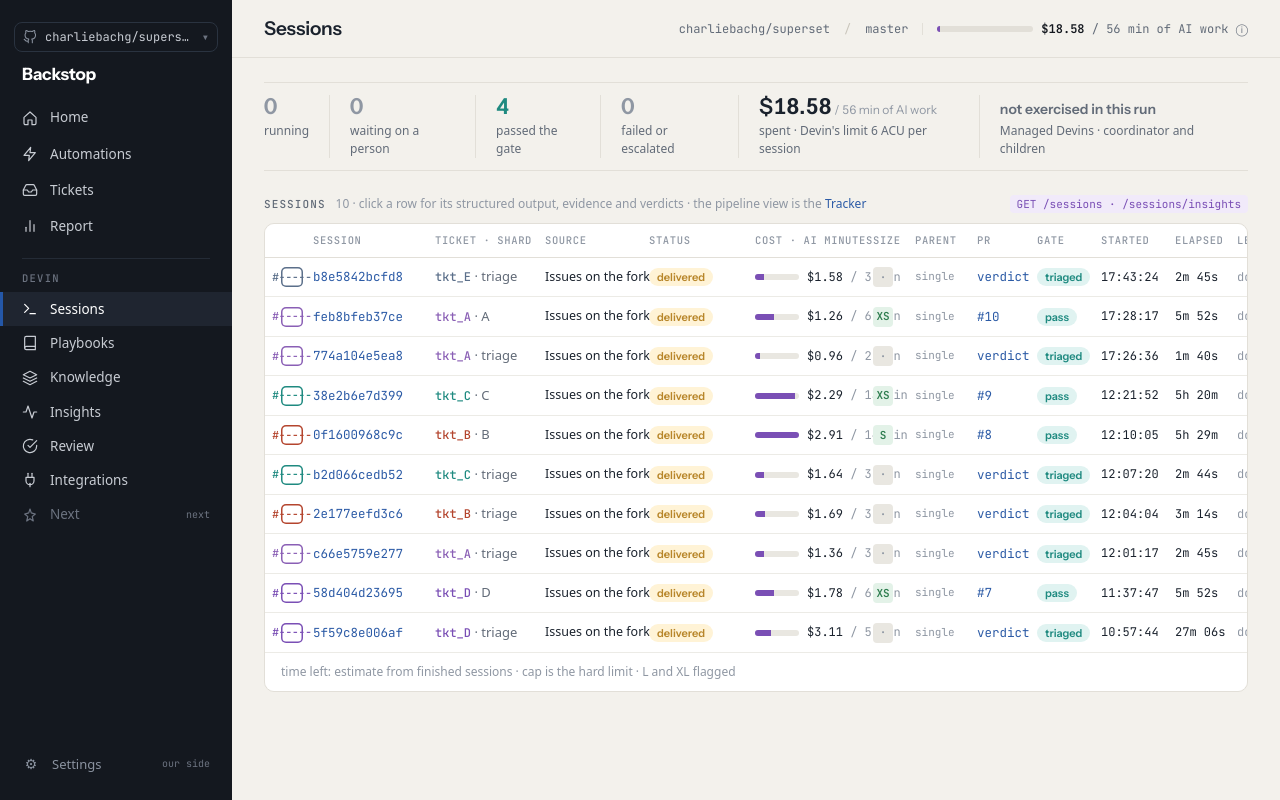
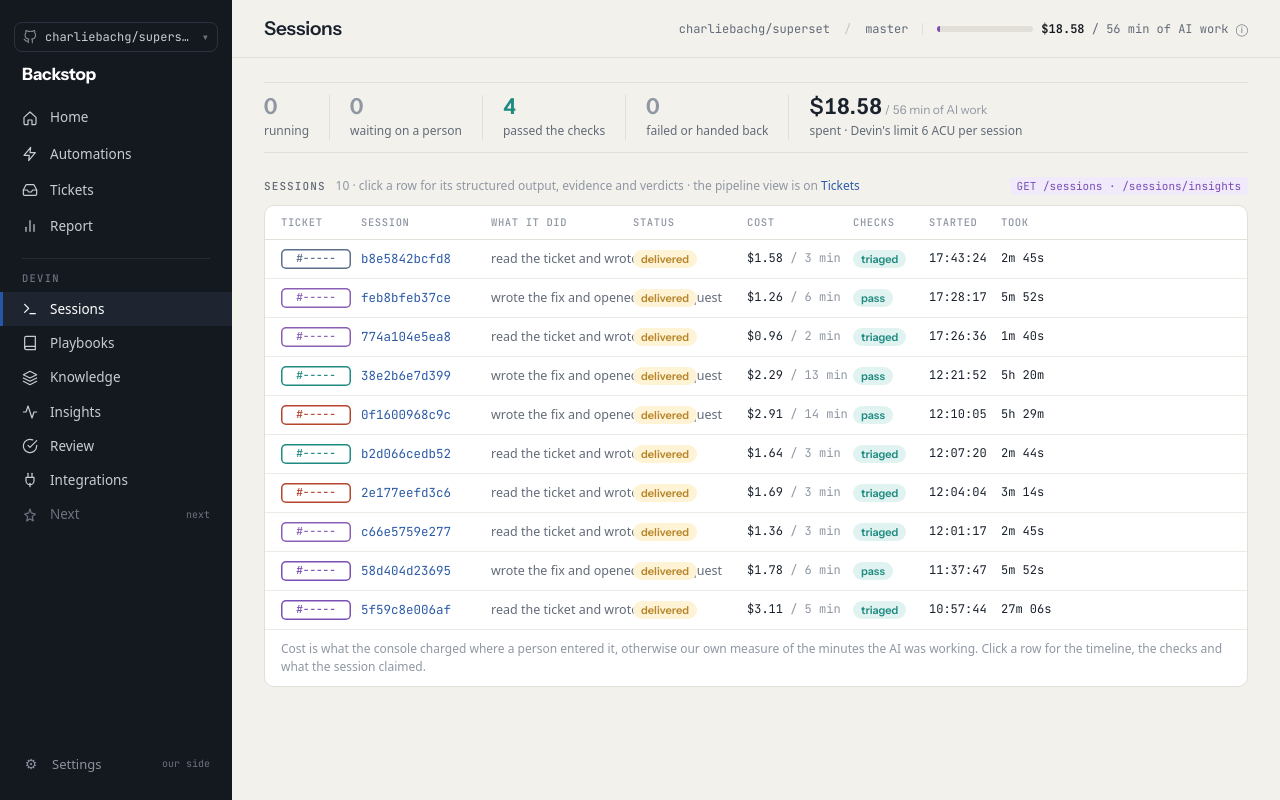
Before and after one commit to charliebachg/swe-loop, a FastAPI app: page /devin/sessions in a window 1280 px wide. Run offline with FastAPI, Linux system fonts and the light colour scheme; data comes from the database, SQL or seed files in the repository; parts of the project's set-up code (start-up, migrations or seed data) failed here and were passed over.

Commit message:
Sessions: eight columns that each say something
Fourteen columns overflowed their own container and three of them carried
the same value on every row. What is left: the ticket, the session, what
it was for, its status, what it cost, whether the checks passed, when it
started and how long it took. The cost cell no longer shows a value over
itself, and the empty tile is gone.

```diff
--- a/templates/v2/sessions.html
+++ b/templates/v2/sessions.html
@@ -2,33 +2,27 @@
         <div style="display:flex;align-items:stretch;border-top:1px solid #e2dfd8;border-bottom:1px solid #e2dfd8;padding:12px 0;margin-bottom:24px">
           <div style="padding:0 20px 0 0"><div style="font:600 22px/1.1 'Instrument Sans',system-ui,sans-serif;font-variant-numeric:tabular-nums;color:{{ now.runningColor }}">{{ now.running }}</div><div style="font-size:12px;color:#626b78;margin-top:3px">running</div></div>
           <div style="padding:0 20px;border-left:1px solid #e2dfd8"><div style="font:600 22px/1.1 'Instrument Sans',system-ui,sans-serif;font-variant-numeric:tabular-nums;color:{{ now.waitingColor }}">{{ now.waiting }}</div><div style="font-size:12px;color:#626b78;margin-top:3px">waiting on a person</div></div>
-          <div style="padding:0 20px;border-left:1px solid #e2dfd8"><div style="font:600 22px/1.1 'Instrument Sans',system-ui,sans-serif;font-variant-numeric:tabular-nums;color:{{ now.passedColor }}">{{ now.passed }}</div><div style="font-size:12px;color:#626b78;margin-top:3px">passed the gate</div></div>
-          <div style="padding:0 20px;border-left:1px solid #e2dfd8"><div style="font:600 22px/1.1 'Instrument Sans',system-ui,sans-serif;font-variant-numeric:tabular-nums;color:{{ now.failedColor }}">{{ now.failed }}</div><div style="font-size:12px;color:#626b78;margin-top:3px">failed or escalated</div></div>
+          <div style="padding:0 20px;border-left:1px solid #e2dfd8"><div style="font:600 22px/1.1 'Instrument Sans',system-ui,sans-serif;font-variant-numeric:tabular-nums;color:{{ now.passedColor }}">{{ now.passed }}</div><div style="font-size:12px;color:#626b78;margin-top:3px">passed the checks</div></div>
+          <div style="padding:0 20px;border-left:1px solid #e2dfd8"><div style="font:600 22px/1.1 'Instrument Sans',system-ui,sans-serif;font-variant-numeric:tabular-nums;color:{{ now.failedColor }}">{{ now.failed }}</div><div style="font-size:12px;color:#626b78;margin-top:3px">failed or handed back</div></div>
           <div style="padding:0 20px;border-left:1px solid #e2dfd8"><div style="font:600 22px/1.1 'Instrument Sans',system-ui,sans-serif;font-variant-numeric:tabular-nums">{{ acuSpent }}<span style="font-size:12px;font-weight:400;color:#8f97a3"> / {{ acuCap }}</span></div><div style="font-size:12px;color:#626b78;margin-top:3px">{{ spentLabel }}</div></div>
-          <div style="padding:0 20px;border-left:1px solid #e2dfd8"><div style="font:600 14px/1.3 'Instrument Sans',system-ui,sans-serif;color:#626b78;padding-top:5px;min-height:24px">{{ managed }}</div><div style="font-size:12px;color:#626b78;margin-top:3px">Managed Devins · coordinator and children</div></div>
+          </div>
         </div>
         <div style="display:flex;align-items:baseline;gap:10px;margin:0 0 10px">
-          <span style="font:500 11px/1.4 'JetBrains Mono',monospace;letter-spacing:.1em;text-transform:uppercase;color:#626b78">Sessions</span><span style="font-size:12px;color:#8f97a3">{{ sessionRows | length }} · click a row for its structured output, evidence and verdicts · the pipeline view is the <a href="{{ goTracker }}">Tracker</a></span>
+          <span style="font:500 11px/1.4 'JetBrains Mono',monospace;letter-spacing:.1em;text-transform:uppercase;color:#626b78">Sessions</span><span style="font-size:12px;color:#8f97a3">{{ sessionRows | length }} · click a row for its structured output, evidence and verdicts · the pipeline view is on <a href="{{ goTracker }}">Tickets</a></span>
           <span style="margin-left:auto;font:11px/18px 'JetBrains Mono',monospace;padding:0 7px;border-radius:4px;background:#f1eafa;color:#7a4fb5">GET /sessions · /sessions/insights</span>
         </div>
         <div style="background:#fff;border:1px solid #e2dfd8;border-radius:10px;overflow:hidden;overflow-x:auto">
-          <div style="display:grid;grid-template-columns:22px 112px 100px 94px 96px 108px 32px 52px 50px 54px 64px 52px 86px 44px;gap:10px;padding:9px 16px;border-bottom:1px solid #e2dfd8;font:500 10.5px/1.4 'JetBrains Mono',monospace;letter-spacing:.06em;text-transform:uppercase;color:#8f97a3;white-space:nowrap;min-width:1100px"><span></span><span>session</span><span>ticket · shard</span><span>source</span><span>status</span><span>{{ costHead }}</span><span>size</span><span>parent</span><span>PR</span><span>gate</span><span>started</span><span>elapsed</span><span>left, est.</span><span></span></div>
+          <div style="display:grid;grid-template-columns:70px 120px 132px 104px 96px 66px 62px 60px;gap:10px;padding:9px 16px;border-bottom:1px solid #e2dfd8;font:500 10.5px/1.4 'JetBrains Mono',monospace;letter-spacing:.06em;text-transform:uppercase;color:#8f97a3;white-space:nowrap"><span>ticket</span><span>session</span><span>what it did</span><span>status</span><span>cost</span><span>checks</span><span>started</span><span>took</span></div>
           {% for s in sessionRows %}
-            <div hx-get="{{ s.open }}" hx-target="#page" hx-swap="innerHTML" hx-push-url="true" style="display:grid;grid-template-columns:22px 112px 100px 94px 96px 108px 32px 52px 50px 54px 64px 52px 86px 44px;gap:10px;padding:9px 16px;border-bottom:1px solid #ecebe6;font-size:13px;align-items:center;cursor:pointer;background:{{ s.bg }};white-space:nowrap;min-width:1100px" data-hover="background:#faf9f6">
+            <div hx-get="{{ s.open }}" hx-target="#page" hx-swap="innerHTML" hx-push-url="true" style="display:grid;grid-template-columns:70px 120px 132px 104px 96px 66px 62px 60px;gap:10px;padding:9px 16px;border-bottom:1px solid #ecebe6;font-size:13px;align-items:center;cursor:pointer;background:{{ s.bg }};white-space:nowrap" data-hover="background:#faf9f6">
               <span style="height:20px;padding:0 6px;border-radius:5px;display:inline-flex;align-items:center;justify-content:center;font:600 11px/1 'JetBrains Mono',monospace;white-space:nowrap;background:{{ s.dotBg }};color:{{ s.dotFg }};box-shadow:inset 0 0 0 1.5px {{ s.color }}">{{ s.ref }}</span>
               <a href="{{ s.url }}" target="_blank" onclick="event.stopPropagation()" style="font:12.5px/1.4 'JetBrains Mono',monospace">{{ s.id }}</a>
-              <span><a href="{{ s.track }}" style="font:500 12px/1.4 'JetBrains Mono',monospace;color:{{ s.color }}">{{ s.tk }}</a> <span style="color:#626b78">· {{ s.shard }}</span></span>
-              <span style="font-size:12.5px">{{ s.source }}</span>
+              <span style="font-size:12.5px;color:#626b78">{{ s.did }}</span>
               <span><span style="display:inline-block;padding:0 8px;border-radius:10px;font:600 11px/18px 'Instrument Sans',system-ui,sans-serif;background:{{ s.stBg }};color:{{ s.stFg }}">{{ s.status }}</span></span>
-              <span style="display:flex;align-items:center;gap:8px"><span style="width:44px;height:6px;background:#e9e7e1;border-radius:3px;overflow:hidden;flex:none"><span style="display:block;height:100%;width:{{ s.acuPct }}%;background:#7a4fb5"></span></span><span style="font:12px/1.4 'JetBrains Mono',monospace">{{ s.acu }}{% if s.cap %}<span style="color:#8f97a3"> / {{ s.cap }}</span>{% endif %}</span></span>
-              <span><span style="display:inline-flex;width:20px;height:20px;border-radius:4px;align-items:center;justify-content:center;background:{{ s.sizeBg }};color:{{ s.sizeFg }};font:600 11px/1 'JetBrains Mono',monospace">{{ s.size }}</span></span>
-              <span style="font:11px/1.4 'JetBrains Mono',monospace;color:#8f97a3">{{ s.parent }}</span>
-              <a href="{{ s.prUrl }}" target="_blank" onclick="event.stopPropagation()" style="font:12.5px/1.4 'JetBrains Mono',monospace">{{ s.pr }}</a>
+              <span style="font:12px/1.4 'JetBrains Mono',monospace">{{ s.acu }}{% if s.cap %}<span style="color:#8f97a3"> / {{ s.cap }}</span>{% endif %}</span>
               <span><span style="display:inline-block;padding:0 8px;border-radius:10px;font:600 11px/18px 'Instrument Sans',system-ui,sans-serif;background:{{ s.gateBg }};color:{{ s.gateFg }}">{{ s.gate }}</span></span>
               <span style="font:12px/1.4 'JetBrains Mono',monospace">{{ s.started }}</span>
               <span style="font:12px/1.4 'JetBrains Mono',monospace">{{ s.elapsed }}</span>
-              <span style="font:12px/1.4 'JetBrains Mono',monospace;color:#8f97a3">{{ s.eta }}</span>
-              <a href="{{ s.open }}" style="font-size:12.5px">detail</a>
             </div>
           {% endfor %}
           <div style="padding:10px 16px;font-size:12px;color:#8f97a3;text-wrap:pretty">{{ etaFoot }}</div>
--- a/templates/v2/tickets.html
+++ b/templates/v2/tickets.html
@@ -24,12 +24,12 @@
         <div style="background:#fff;border:1px solid #e2dfd8;border-radius:10px;overflow:hidden">
           {% for r in g.rows %}
           <div id="{{ r.id }}" style="border-bottom:1px solid #ecebe6">
-            <div hx-get="{{ r.toggle }}" hx-target="#page" hx-swap="innerHTML" hx-push-url="true" style="display:grid;grid-template-columns:22px 1fr auto 18px;gap:14px;padding:13px 16px;cursor:pointer;background:{{ r.bg }};align-items:start" data-hover="background:#faf9f6">
+            <div hx-get="{{ r.toggle }}" hx-target="#page" hx-swap="innerHTML" hx-push-url="true" style="display:grid;grid-template-columns:62px 1fr auto 18px;gap:14px;padding:13px 16px;cursor:pointer;background:{{ r.bg }};align-items:start" data-hover="background:#faf9f6">
               <span style="height:20px;padding:0 6px;border-radius:5px;display:inline-flex;align-items:center;justify-content:center;font:600 11px/1 'JetBrains Mono',monospace;white-space:nowrap;background:{{ r.dotBg }};color:{{ r.dotFg }};box-shadow:inset 0 0 0 1.5px {{ r.color }};margin-top:1px">{{ r.ref }}</span>
               <div style="min-width:0">
                 <div style="font-size:14px;font-weight:600;text-wrap:pretty;letter-spacing:-.005em">{{ r.title }} <a href="{{ r.issueUrl }}" target="_blank" onclick="event.stopPropagation()" style="font:500 12px/1.4 'JetBrains Mono',monospace">{{ r.issue }}</a></div>
                 <div style="font-size:13px;color:#14181f;margin-top:5px;text-wrap:pretty">{% if r.isRunning %}<span style="display:inline-block;width:8px;height:8px;border-radius:4px;background:#b8862a;margin-right:6px;vertical-align:middle"></span>{% endif %}{{ r.summary }}</div>
-                <div style="display:flex;gap:12px;flex-wrap:wrap;font-size:12px;color:#626b78;margin-top:5px;align-items:baseline"><span style="font:500 12px/1.4 'JetBrains Mono',monospace;color:{{ r.color }}">{{ r.id }}</span><span>{{ r.count }}</span><span>{{ r.nSessions }}</span><span>{{ r.age }}</span>{% if r.sessionUrl %}<a href="{{ r.sessionUrl }}" target="_blank" onclick="event.stopPropagation()" style="color:#7a4fb5">{{ r.sessionLabel }} ↗</a>{% endif %}{% if r.prLabel %}<a href="{{ r.prUrl }}" target="_blank" onclick="event.stopPropagation()">{{ r.prLabel }} ↗</a>{% endif %}</div>
+                <div style="display:flex;gap:12px;flex-wrap:wrap;font-size:12px;color:#626b78;margin-top:5px;align-items:baseline"><span>{{ r.count }}</span><span>{{ r.nSessions }}</span><span>{{ r.age }}</span>{% if r.sessionUrl %}<a href="{{ r.sessionUrl }}" target="_blank" onclick="event.stopPropagation()" style="color:#7a4fb5">{{ r.sessionLabel }} ↗</a>{% endif %}{% if r.prLabel %}<a href="{{ r.prUrl }}" target="_blank" onclick="event.stopPropagation()">{{ r.prLabel }} ↗</a>{% endif %}</div>
               </div>
               <div style="display:flex;flex-direction:column;gap:5px;align-items:flex-end">
                 <span style="{{ PILL }};background:{% if r.route == 'devin' %}#f1eafa{% elif r.route %}#fff3d6{% else %}#e9e7e1{% endif %};color:{% if r.route == 'devin' %}#7a4fb5{% elif r.route %}#b8862a{% else %}#8f97a3{% endif %}">{% if r.route == 'devin' %}Devin{% elif r.route %}a person{% else %}awaiting triage{% endif %}</span>
```
Also changed, not shown: swe_loop/v2.py (+16 -10 lines), tests/test_pages.py (+2 -3 lines), tests/test_report.py (+1 -1 lines), tests/test_triage_run.py (+1 -1 lines).
